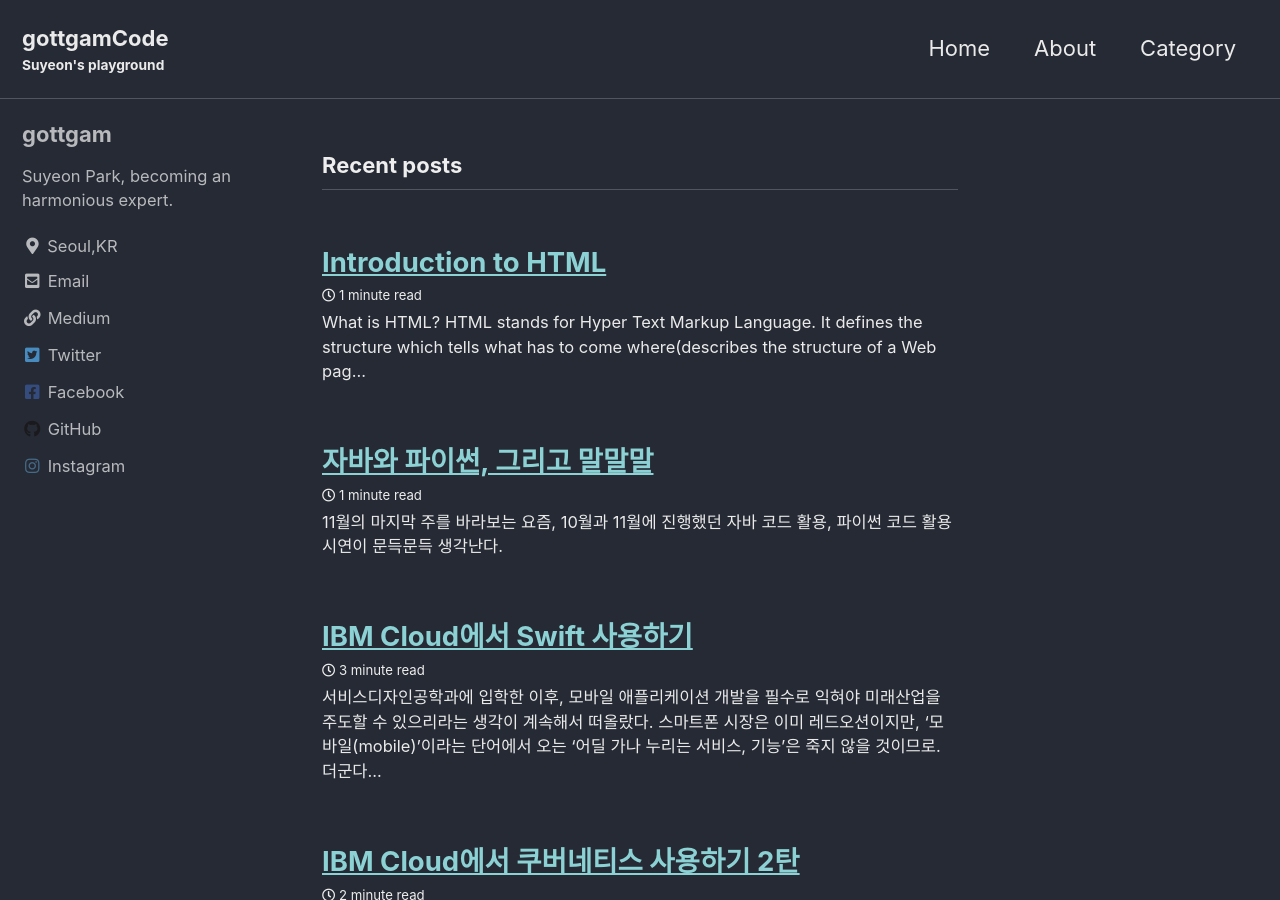
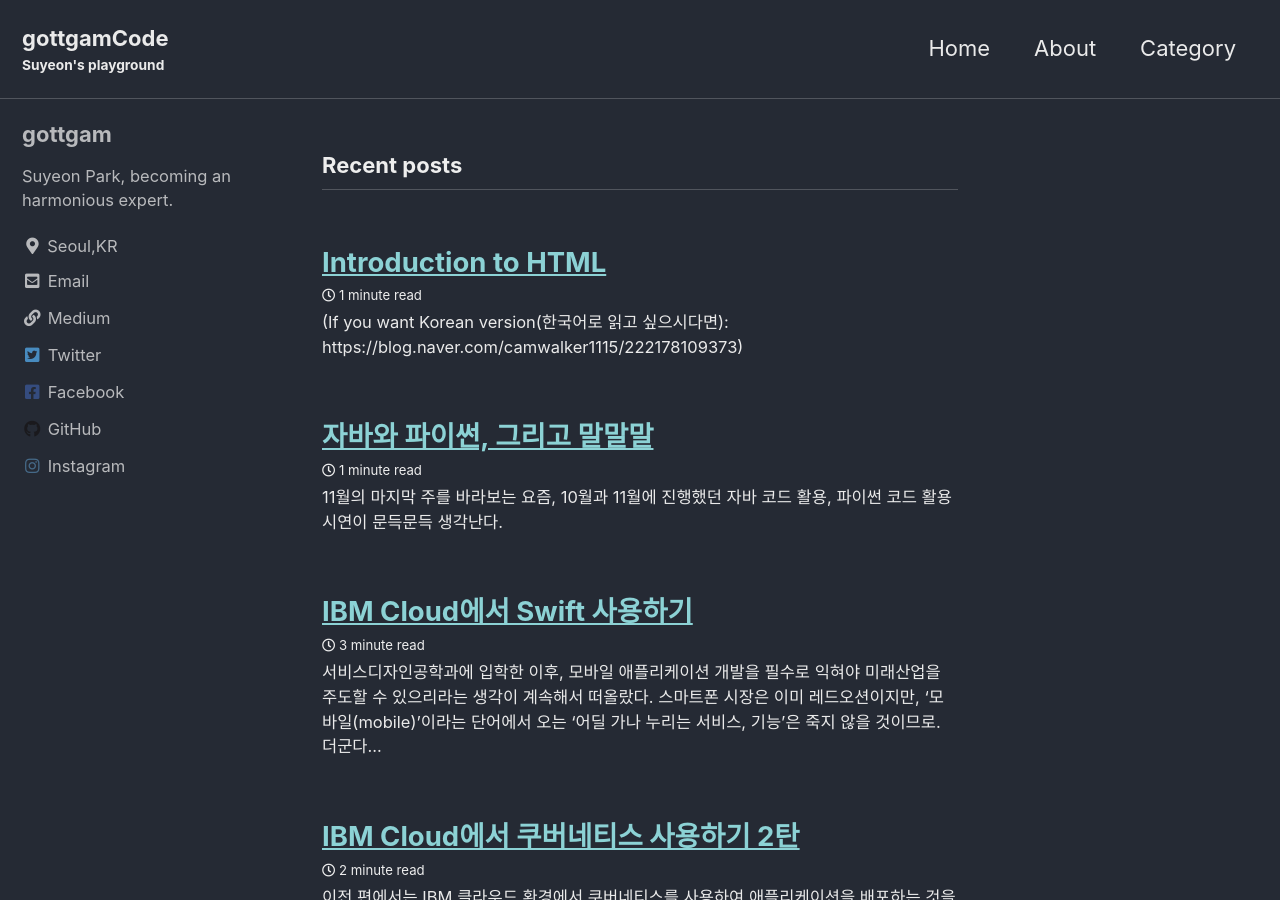
Before and after one commit to gottgam/gottgam.github.io, a Jekyll site: the page built from index.html, in a window 1280 px wide and 900 px high. Built offline with Jekyll 4.4.1, drawn with Linux system fonts in a browser that asks for light colours; cached includes are drawn as plain includes; the list of posts is cut into pages by our own code.

Commit message:
Update 2020-12-18-introduction-to-html.md

```diff
--- a/_posts/2020-12-18-introduction-to-html.md
+++ b/_posts/2020-12-18-introduction-to-html.md
@@ -2,6 +2,9 @@
 title: "Introduction to HTML"
 categories: [HTML]
 ---
+(If you want Korean version(한국어로 읽고 싶으시다면): https://blog.naver.com/camwalker1115/222178109373)
+
+
 ### What is HTML?
 HTML stands for *Hyper Text Markup Language*.
 + It defines the structure which tells what has to come where(describes the structure of a Web page).
```
